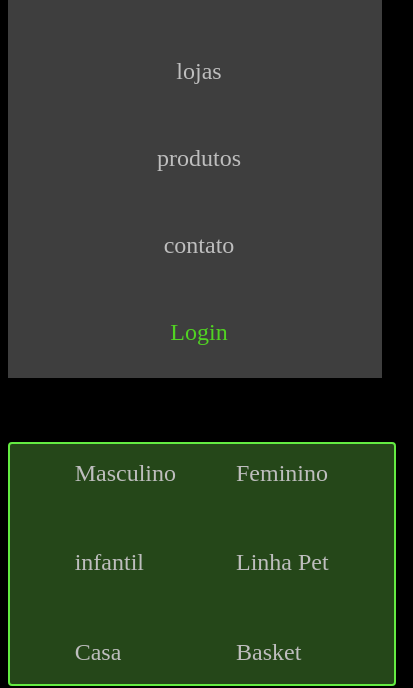
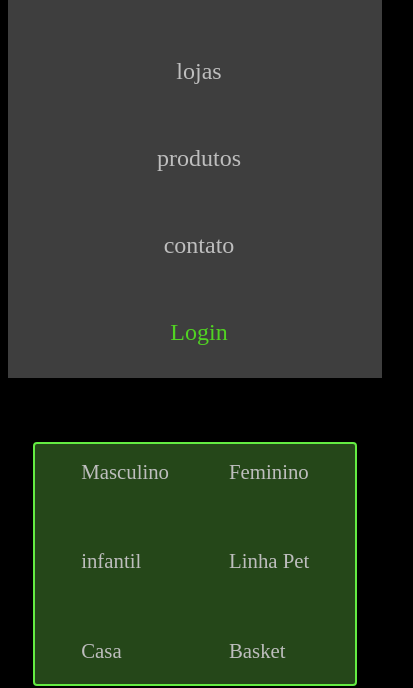
Before and after one commit to OliCleberson/geekstyle, a plain HTML site: page index.html in a window 390 px wide. Shown: the part 158-846 px from the top of the page, 413 px wide, since content can reach past the window. Drawn offline with Linux system fonts and the light colour scheme.

Commit message:
mudanca footer

```diff
--- a/style.css
+++ b/style.css
@@ -279,6 +279,7 @@ footer p{
   .diversos p  {
     font-size: 2rem;
   }
+
 }
 
 @media (max-width: 700px) {
@@ -293,6 +294,13 @@ footer p{
     display: grid;
     grid-template-columns: 1fr;
   }
+  .menu-bar-grid {
+    width: 20rem;
+  }
+  .menu-bar a {
+    font-size: 1.3rem;
+  }
+
   .logo {
     justify-self: center;
     margin-bottom: 4rem;
@@ -313,8 +321,10 @@ footer p{
   .quote2 {
     margin-left: 16rem;
   }
+
   .contato-lista{
-    grid-template-columns: 1fr 1fr;
+    grid-template-columns: 1fr;
   }
 
+
 }
```
